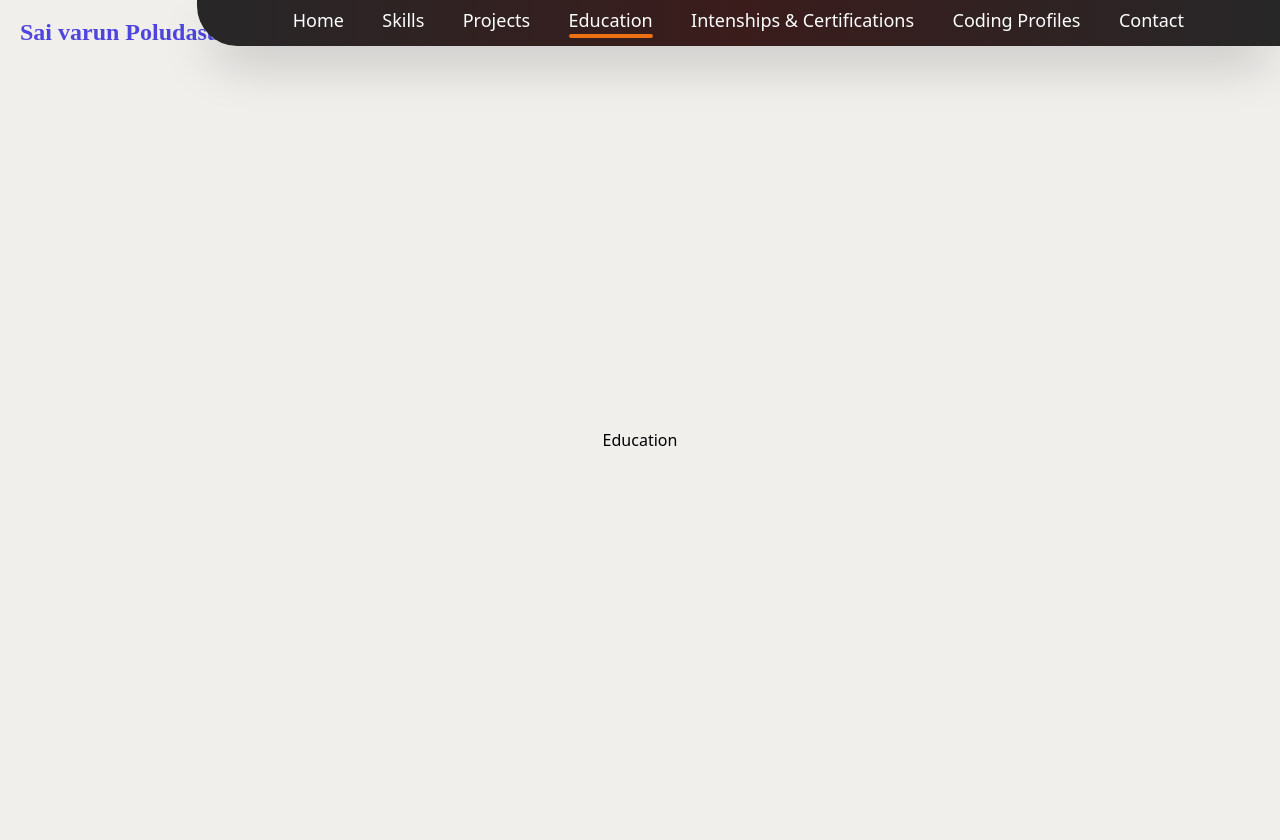
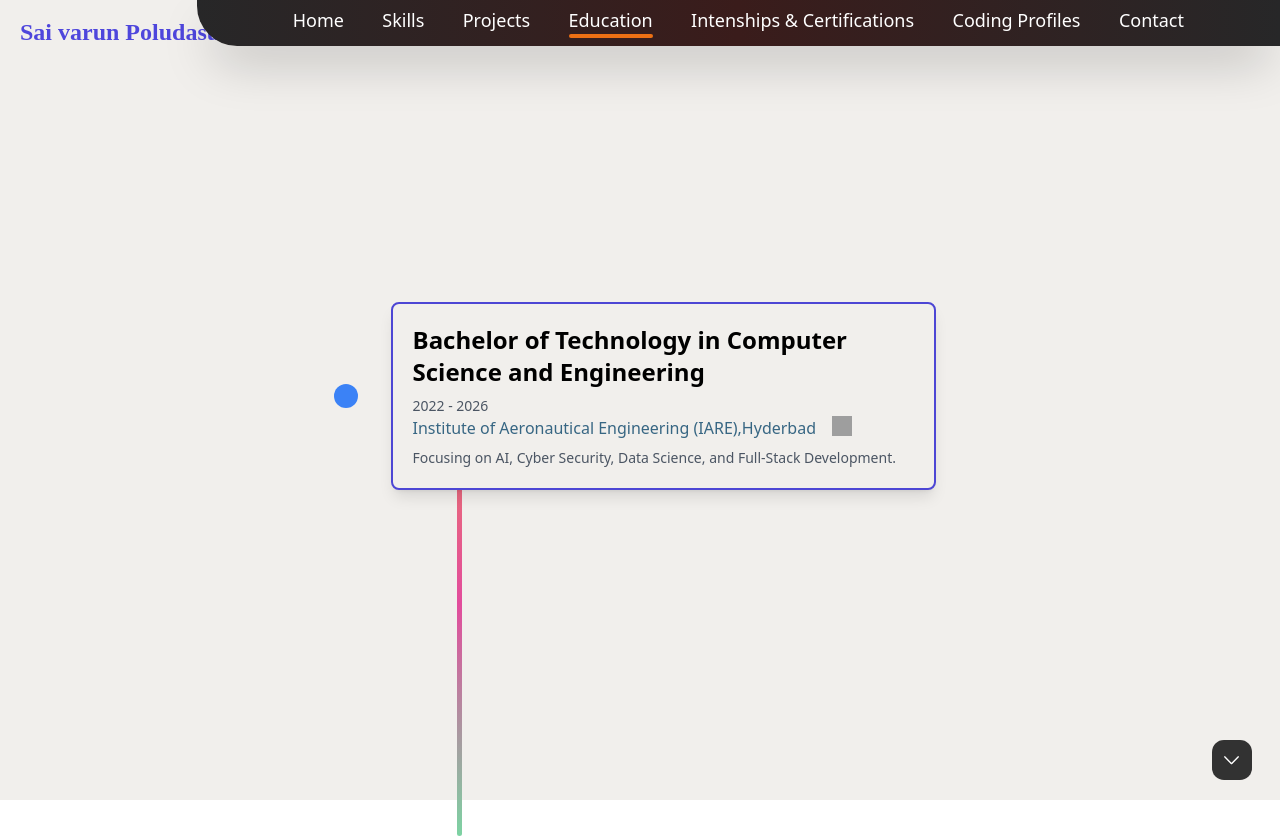
Before and after one commit to VarunChowdary0/MyPortfolio, a React (Create React App) app: page /education in a window 1280 px wide. Built offline with nearby package versions, Linux system fonts and the light colour scheme; grey boxes are pictures that could not be loaded; a web font is replaced by a local one.

Commit message:
Education - 1

```diff
--- a/public/index.html
+++ b/public/index.html
@@ -21,9 +21,9 @@
 
     <title>React App</title>
   </head>
-  <body >
+  <body class=" overflow-y-hidden" >
     <noscript>You need to enable JavaScript to run this app.</noscript>
-    <div id="root"></div>
+    <div class=" bg-[#f1efec]" id="root"></div>
     <!--
       This HTML file is a template.
       If you open it directly in the browser, you will see an empty page.
--- a/src/components/Education.tsx
+++ b/src/components/Education.tsx
@@ -1,13 +1,139 @@
-import React, { useEffect } from 'react'
+import React, { useState } from "react";
+import { motion } from "framer-motion";
+import ArrowIcon from "../icons/ArrowIcon";
 
-const Education:React.FC = () => {
-  useEffect(()=>{
-          document.title = "Education"
-      },[])
-    return (
-      <div className=' h-screen w-full flex items-center justify-center'>
-      Education</div>
-  )
-}
+const educationData:{
+  year:string;
+  degree:string;
+  location:string;
+  institution:string;
+  description:string;
+}[] = [
+  {
+    year: "2022 - 2026",
+    degree: "Bachelor of Technology in Computer Science and Engineering",
+    location : 'https://maps.app.goo.gl/E74C742tbigYhfot5',
+    institution: "Institute of Aeronautical Engineering (IARE),Hyderbad",
+    description: "Focusing on AI, Cyber Security, Data Science, and Full-Stack Development."
+  },
+  {
+    year: "2020 - 2022",
+    degree: "Intermediate - MPC",
+    location : 'https://maps.app.goo.gl/kbzkuVQVs6MadxGk6',
+    institution: "Krishnaveni Junior College, Kothagudem",
+    description: "Studied Mathematics, Physics, and Chemistry with strong academic performance."
+  },
+  {
+    year: "2011 - 2020",
+    location : 'https://maps.app.goo.gl/3WKezxvfu1daJYBg8',
+    degree: "Secondary School Certificate (SSC)",
+    institution: "Triveni Talent School, Kothagudem",
+    description: "Excelled in academics and developed a keen interest in computer science."
+  }
+];
 
-export default Education
+
+
+const EducationTimeline = () => {
+  const [isVisible, setIsVisible] = useState(true);
+  return (
+    <div className="h-[calc(100vh-40px)]  w-full pt-[6px] flex items-center justify-center">
+       {isVisible && (
+                <div className="fixed z-10 bottom-5 flex items-center
+                justify-center right-7 bg-[#323232] h-10 w-10 rounded-xl rotate-[180deg]">
+                    <motion.div
+                        animate={{ y: [-2, 3, -2] }}
+                        transition={{ duration: 3, repeat: Infinity, ease: "easeInOut" }}
+                    >
+                        <ArrowIcon color="#fff" />
+                    </motion.div>
+                </div>
+            )}
+      <div className=" py-64 h-full overflow-x-hidden w-[calc(100vw-2px)] flex items-center justify flex-col
+       pr-[2px] overflow-y-auto snap-y gap-[100vh] snap-mandatory ">
+        <motion.div
+          initial={{ height: 0,width:0, y: -200 }}  // Start off the screen (above) with height 0
+          whileInView={{ opacity: 1, y: 0, width:'5px', height: "58%" }}  // Fall down to position (y: 0) and increase height
+          transition={{ duration: 1.3, delay: 1 }}
+          viewport={{ once: true }}
+          className="flex items-center
+          bg-gradient-to-b
+          from-[#ef8460]
+          via-[#e24c9c]
+          via-[#b966dd]
+          via-[#766df4]
+          via-[#5d8bde]
+          via-[#62c9df]
+          to-[#7dd3a3]
+          mt-[70px] rounded-3xl h-[100%]
+           w-2 mb-10 absolute max-sm:ml-[-321px] ml-[-360px]"
+        ></motion.div>
+      {educationData.map((edu, index) => (
+          <motion.div
+            key={index}
+            initial={{ opacity: 0, x: -200}}
+            whileInView={{ opacity: 1, x: 0 }}
+            transition={{ duration: 0.5, delay: index * 0.2 }}
+            viewport={{ once: true }}
+            className=" bg-black/0 parent snap-center flex items-center mb-10 relative"
+          >
+            <motion.div
+            initial={{ opacity: 0}}
+            whileInView={{ opacity: 1}}
+            transition={{ duration: 0.5, delay: 0.6 }}
+             className=" child absolute max-sm:hidden left-[-9px] bg-blue-500 w-6 h-6 rounded-full" />
+            <motion.div
+            initial={{ opacity: 0}}
+            whileInView={{ opacity: 1}}
+            transition={{ duration: 0.5, delay: 0.6 }} className=" absolute left-[-5px] bg-blue-500 w-6 h-6 rounded-full max-sm:block hidden " />
+            <motion.div
+                onPointerEnter={()=>{
+                  if(index+1 == educationData.length){
+                    setIsVisible(false);
+                  }else{
+                    setIsVisible(!false);
+                  }
+                }}
+                onTap={()=>{
+                  if(index+1 == educationData.length){
+                  }else{
+                    setIsVisible(!false);
+                  }
+                }}
+            className=" absolute w-screen z-0 h-full bg-red-700/0">
+
+            </motion.div>
+            <motion.div
+             onPointerEnter={()=>{
+              if(index+1 == educationData.length){
+                  setIsVisible(false);
+                }else{
+                  setIsVisible(!false);
+                }
+              }}
+              onTap={()=>{
+                if(index+1 == educationData.length){
+                }else{
+                  setIsVisible(!false);
+                }
+             }}
+            className="ml-12 max-sm:ml-6 p-5 max-sm:w-[80vw] h-fit w-[545px]
+             z-10 hover:scale-110 hover:translate-x-12 max-sm:hover:translate-x-1
+            bg-[#f1efec] border-2 border-[#4d46d4] flex flex-col
+             rounded-lg shadow-lg hover:shadow-2xl transition-all duration-500">
+              <h3 className="text-2xl max-sm:text-xl font-semibold text-black">{edu.degree}</h3>
+              <p className="text-gray-600 text-sm max-sm:text-xs mt-2">{edu.year}</p>
+              <a href={edu.location} className="text-[#376683] flex flex-wrap gap-4 font-medium">
+                <span>{edu.institution}</span>
+                <img className=" w-5 h-5" src="https://cdn-icons-png.flaticon.com/512/1865/1865269.png" alt="" />
+                </a>
+              <p className="text-gray-600 text-sm max-sm:text-xs mt-2">{edu.description}</p>
+            </motion.div>
+          </motion.div>
+        ))}
+      </div>
+      </div>
+  );
+};
+
+export default EducationTimeline;
--- a/src/components/HomePage.tsx
+++ b/src/components/HomePage.tsx
@@ -10,8 +10,8 @@ const HomePage: React.FC = () => {
     <>
     <div className=' bg-[#f1efec] min-h-screen '>
       <div className=' fixed flex pt-4 px-5 text-2xl max-sm:text-lg font-4 text-[#4e46dc] font-bold
-       top-0 left-0 right-0 bg-[#f1efec] h-[40px]'>
-        Sai varun Poludasu
+       top-0 left-0 right-0 bg-[#f1efec] h-[40px] '>
+        <p  className=' z-[500]'>Sai varun Poludasu</p>
       </div>
       <Header />
       {location.pathname === '/' ? <Introduction /> : <Outlet />}
--- a/src/components/Projects.tsx
+++ b/src/components/Projects.tsx
@@ -65,7 +65,8 @@ const Projects: React.FC = () => {
     return (
         <div className="h-[calc(100vh-40px)] w-full pt-[6px] flex items-center justify-center">
             {isVisible && (
-                <div className="fixed z-10 bottom-5 flex items-center justify-center right-7 bg-[#323232] h-10 w-10 rounded-xl rotate-[180deg]">
+                <div className="fixed z-10 bottom-5 flex items-center justify-center right-7 bg-[#323232]
+                h-10 w-10 rounded-xl rotate-[180deg]">
                     <motion.div
                         animate={{ y: [-2, 3, -2] }}
                         transition={{ duration: 3, repeat: Infinity, ease: "easeInOut" }}
@@ -76,7 +77,8 @@ const Projects: React.FC = () => {
             )}
 
             <div className="h-full w-[calc(100vw-2px)] pr-[2px] overflow-y-auto snap-y snap-mandatory">
-                <div className="h-fit bg-black/0 w-full flex items-center justify-center flex-col py-[20vh] max-md:pb-[30vh] gap-[30vh]">
+                <div className="h-fit bg-black/0 w-full flex items-center justify-center flex-col py-[20vh]
+                 max-md:pb-[30vh] gap-[30vh]">
                     {Projects.map((ele, index) => (
                         <motion.div
 
--- a/src/index.css
+++ b/src/index.css
@@ -103,3 +103,22 @@ font-style: normal;
     font-variation-settings:
       "wdth" 100;
   }
+
+  .parent {
+    /* display: flex; */
+    /* flex-direction: column; */
+    /* align-items: center; */
+    /* padding: 20px; */
+    /* border: 2px solid #ccc; */
+    /* transition: all 0.3s ease; */
+  }
+
+  .child {
+    transition:   all 0.3s ease;
+  }
+
+  .parent:hover .child {
+    background-color: #ff6347;
+    color: white;
+    transform: scale(3.5); /* Scale the children */
+  }
```
